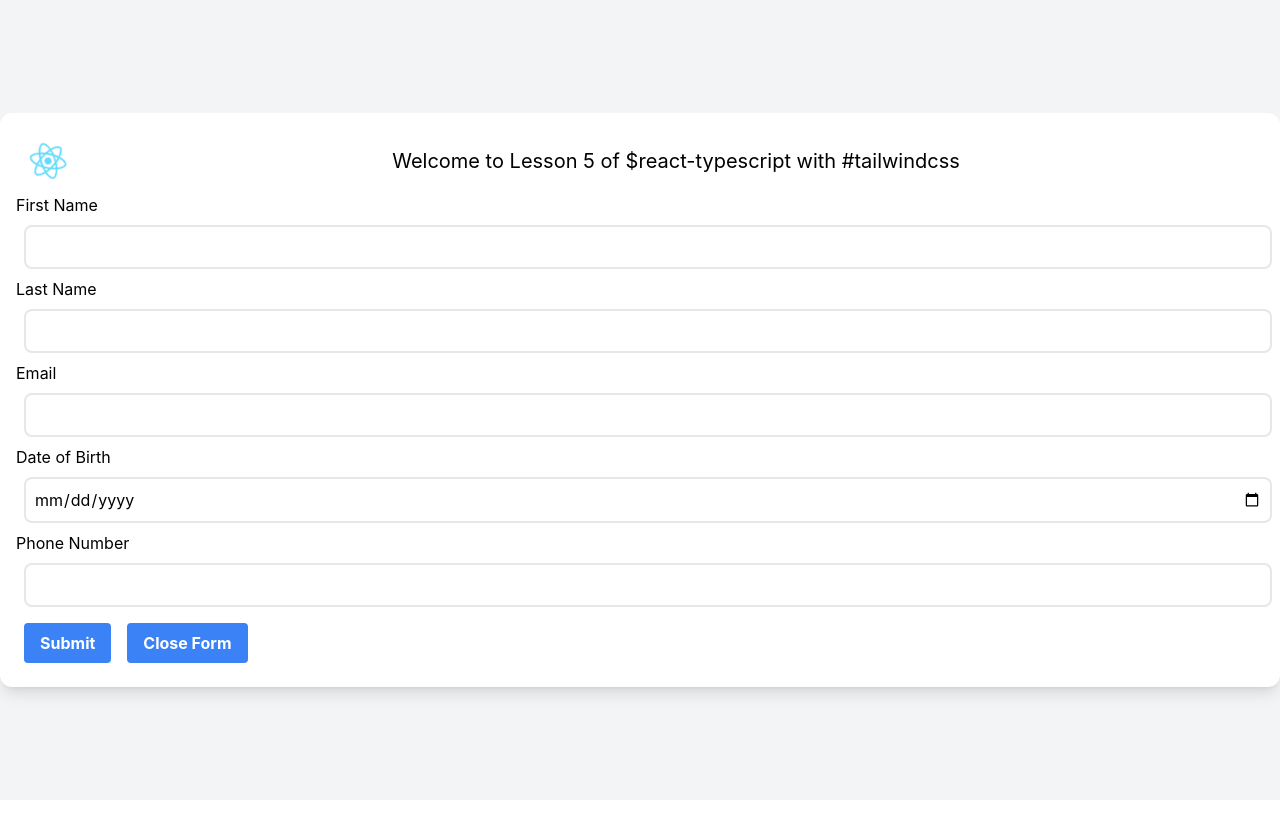
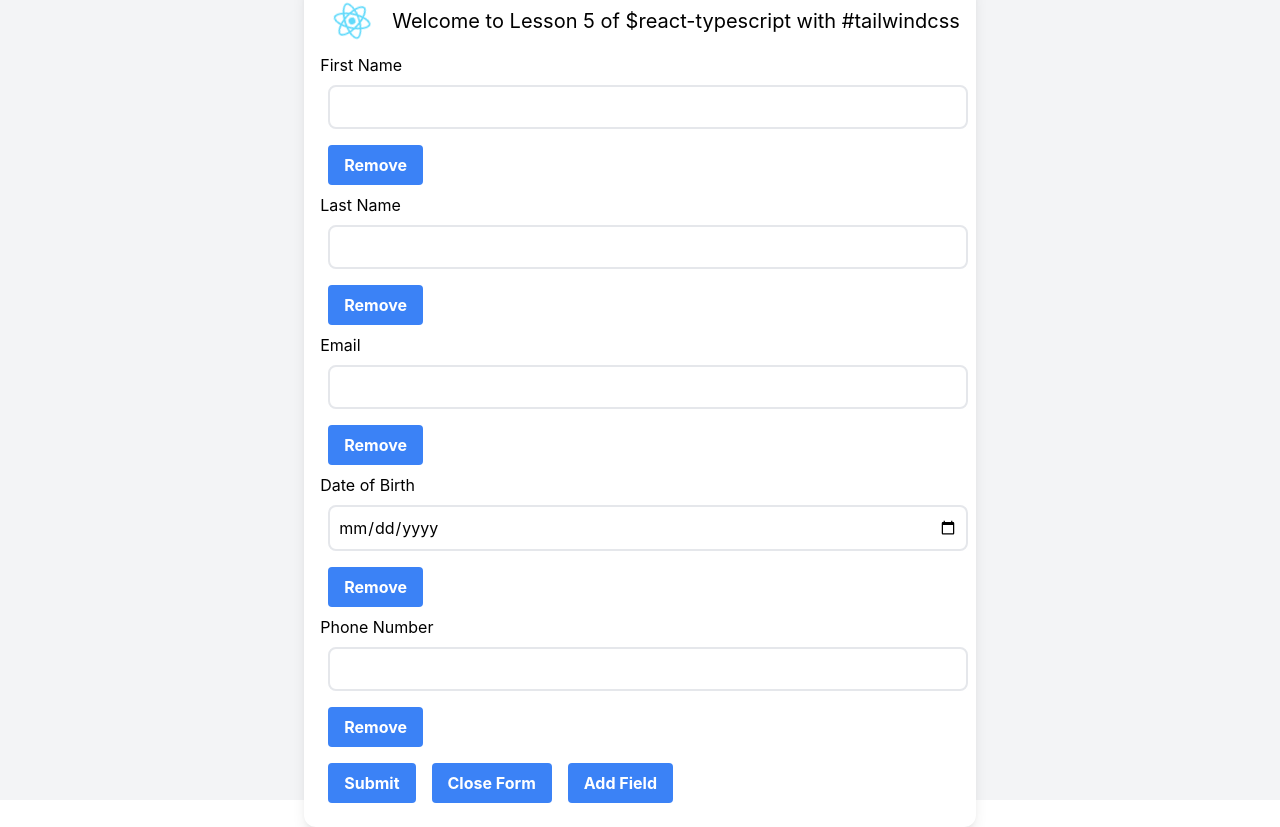
Before and after one commit to siddnikh/wd301, a React (Create React App) app: page / in a window 1280 px wide. Both pictures are taken after a click on the button "Open Form". Before the commit the page ends 800 px from the top, so only its background shows below. Built offline with nearby package versions, Linux system fonts and the light colour scheme.

Commit message:
Added dynamic form

```diff
--- a/src/App.tsx
+++ b/src/App.tsx
@@ -3,14 +3,6 @@ import AppContainer from './AppContainer';
 import Header from './Header';
 import Home from './components/Home';
 import Form from './components/Form';
-
-const formfields = [
-  {id: 1, label: "First Name", type: "text"},
-  {id: 2, label: "Last Name", type: "text"},
-  {id: 3, label: "Email", type: "email"},
-  {id: 4, label: "Date of Birth", type: "date"},
-  {id: 5, label: "Phone Number", type: "tel"},
-]
 
 function App() {
 
@@ -33,7 +25,7 @@ function App() {
       {state === 'HOME' ? (
       <Home openFormCB={openForm}/>
       ) : (
-        <Form closeFormCB = {closeForm} formFields = {formfields}/>
+        <Form closeFormCB = {closeForm}/>
       )}
     </div>
   </AppContainer>
--- a/src/components/Form.tsx
+++ b/src/components/Form.tsx
@@ -1,22 +1,60 @@
-import React from 'react';
+import React, { useState } from 'react';
 
-export default function Form(props: {closeFormCB : () => void, formFields : any[]}){
+const formfields = [
+    {id: 1, label: "First Name", type: "text"},
+    {id: 2, label: "Last Name", type: "text"},
+    {id: 3, label: "Email", type: "email"},
+    {id: 4, label: "Date of Birth", type: "date"},
+    {id: 5, label: "Phone Number", type: "tel"},
+  ]
+
+export default function Form(props: {closeFormCB : () => void}){
+
+    const [formState, setFormState] = useState(formfields); //the initial state is the formfields
+    const addFormField = () => {
+        setFormState([
+            ...formState,
+            {
+                id: Number(new Date()),
+                label: "New Field",
+                type: "text"
+
+            },
+        ]);
+    };
+
+    const removeFormField = (id: number) => {
+        setFormState(formState.filter((field) => field.id !== id));
+    }
+
     return(
         <div>
-        {props.formFields.map((field) => (
-            <React.Fragment key={field.id}>
-              <label>{field.label}</label>
-              <input
-              className="border-2 border-gray-200 rounded-lg p-2 m-2 w-full"
-              type={field.type}
-              />
-            </React.Fragment>
+        {formState.map((field) => (
+            <div>
+                <div className="flex-1" key={field.id}>
+                <label>{field.label}</label>
+                <input
+                className="border-2 border-gray-200 rounded-lg p-2 m-2 w-full"
+                type={field.type}
+                />
+                </div>
+                <div>
+                    <button
+                    className="flex-1 bg-blue-500 hover:bg-blue-700 text-white font-bold py-2 px-4 m-2 rounded"
+                    onClick={() => removeFormField(field.id)}
+                    >Remove</button>
+                </div>
+            </div>
           ))}
           <button className="bg-blue-500 hover:bg-blue-700 text-white font-bold py-2 px-4 m-2 rounded" type="submit">Submit</button>
           <button
           className="bg-blue-500 hover:bg-blue-700 text-white font-bold py-2 px-4 m-2 rounded"
           onClick={props.closeFormCB}
           >Close Form</button>
+          <button
+          className="bg-blue-500 hover:bg-blue-700 text-white font-bold py-2 px-4 m-2 rounded"
+          onClick={() => addFormField()}
+          >Add Field</button>
           </div>
         );
 }
```
